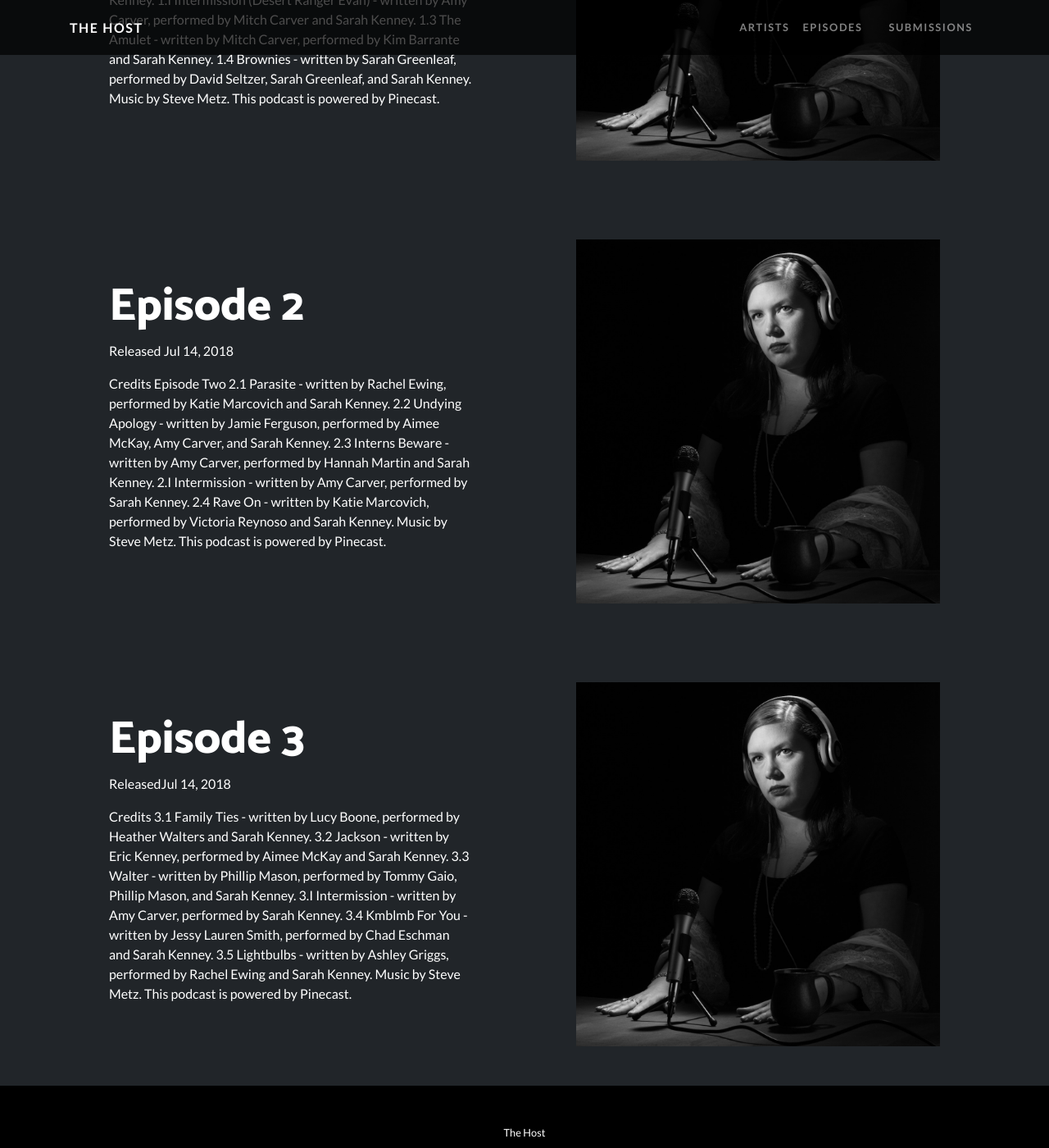
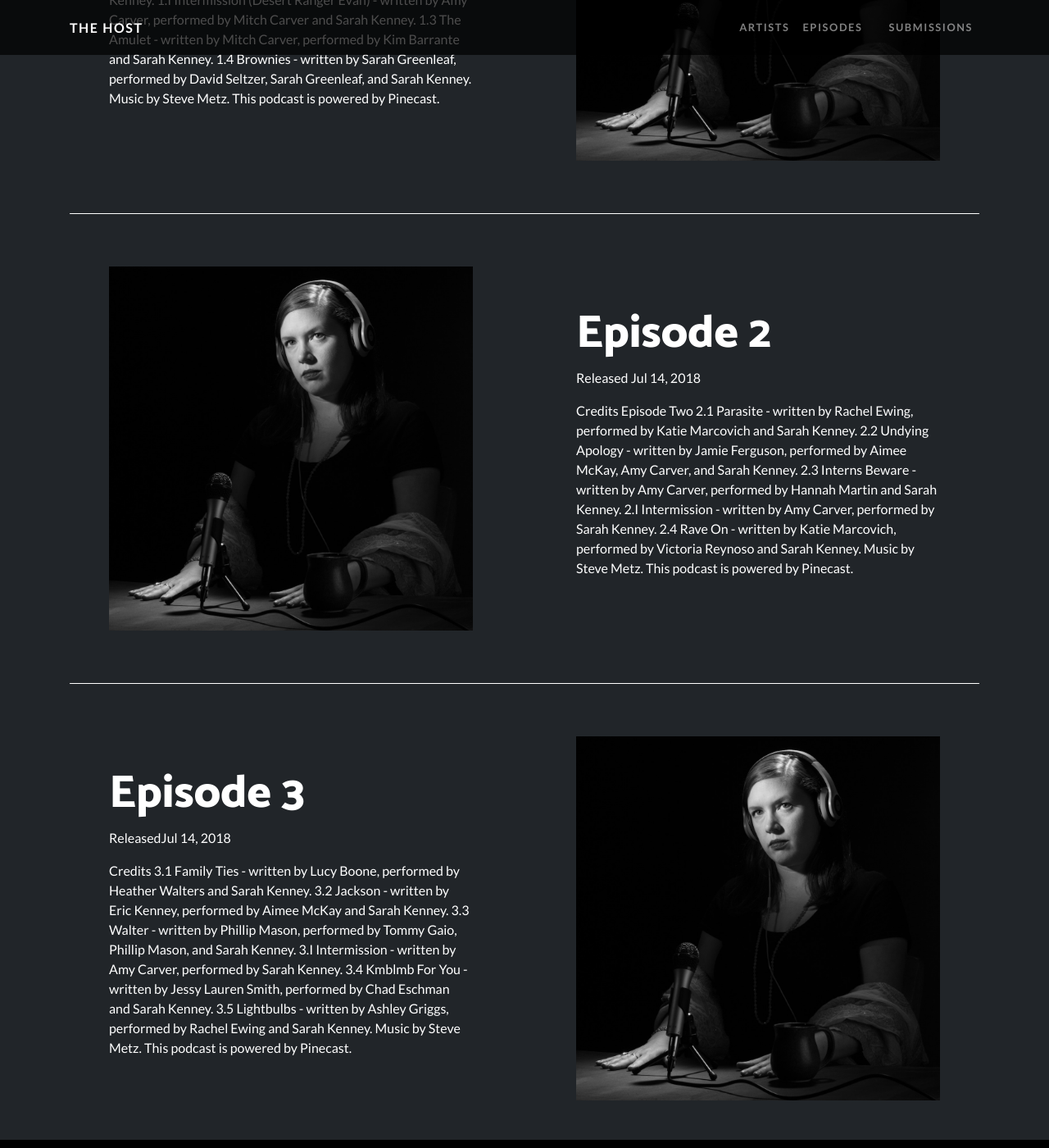
Before and after one commit to thehostpodcast/thehostpodcast.github.io, a Jekyll site: the page built from episodes.markdown, in a window 1280 px wide and 1400 px high, scrolled down 786 px. Shown: the whole window at 82% size. Built offline with Jekyll 4.4.1, drawn with Linux system fonts in a browser that asks for light colours.

Commit message:
episode page finished

```diff
--- a/_layouts/episodes.html
+++ b/_layouts/episodes.html
@@ -15,16 +15,26 @@
 
 		{% for episode in site.episodes %}
 
+			{% capture thecycle %}{% cycle 'odd', 'even' %}{% endcapture %}
+			{% if thecycle == 'odd' %}
+				{% capture img-pos-class %}order-lg-2{% endcapture %}
+				{% capture content-pos-class %}order-lg-1{% endcapture %}
+			{% else %}
+				{% capture img-pos-class %}order-lg-1{% endcapture %}
+				{% capture content-pos-class %}order-lg-2{% endcapture %}
+			{% endif %}
+
 			<div class="row align-items-center">
 
-				<!--todo handle no image-->
-				<div class="col-lg-6 order-lg-2">
+				<!--image-->
+				<div class="col-lg-6 {{img-pos-class}}">
 					<div class="p-5">
 						<img class="img-fluid" src="{{ episode.image }}" alt="">
 					</div>
 				</div>
 
-				<div class="col-lg-6 order-lg-1">
+				<!--title and description-->
+				<div class="col-lg-6 {{content-pos-class}}">
 					<div class="p-5">
 
 						<h2 class="display-4">{{ episode.title }}</h2>
@@ -35,6 +45,10 @@
 				</div>
 			</div>
 
+			{% if forloop.last == false %}
+				<hr/>
+			{% endif %}
+
 		{% endfor %}
 	</div>
 </section>
--- a/_sass/custom/_global.scss
+++ b/_sass/custom/_global.scss
@@ -3,6 +3,10 @@
 .background-dark {
   background-color: $gray-900;
   color: $white;
+
+  hr {
+    border-top-color: $white;
+  }
 }
 
 .imdb-yellow, a.imdb-yellow {
```
